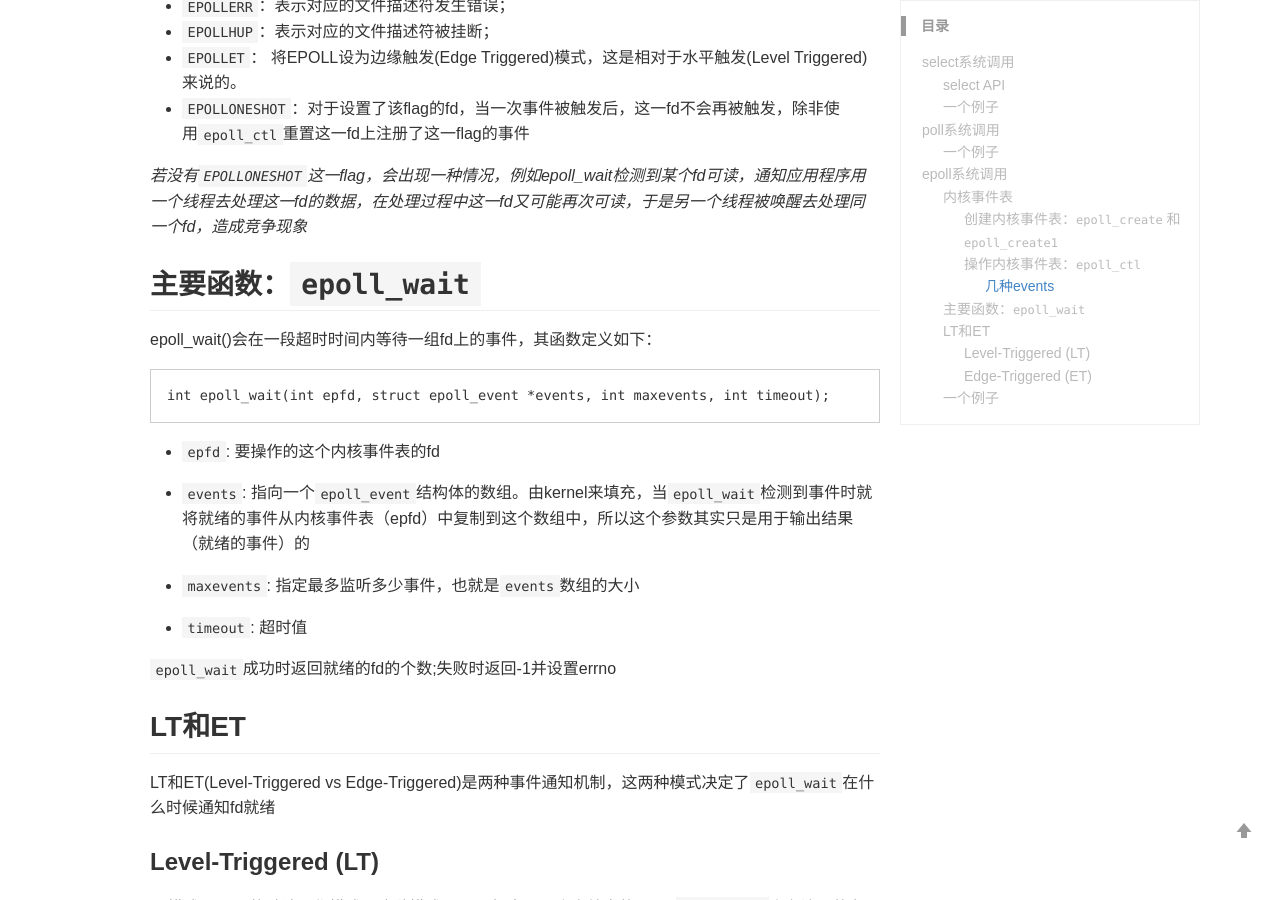
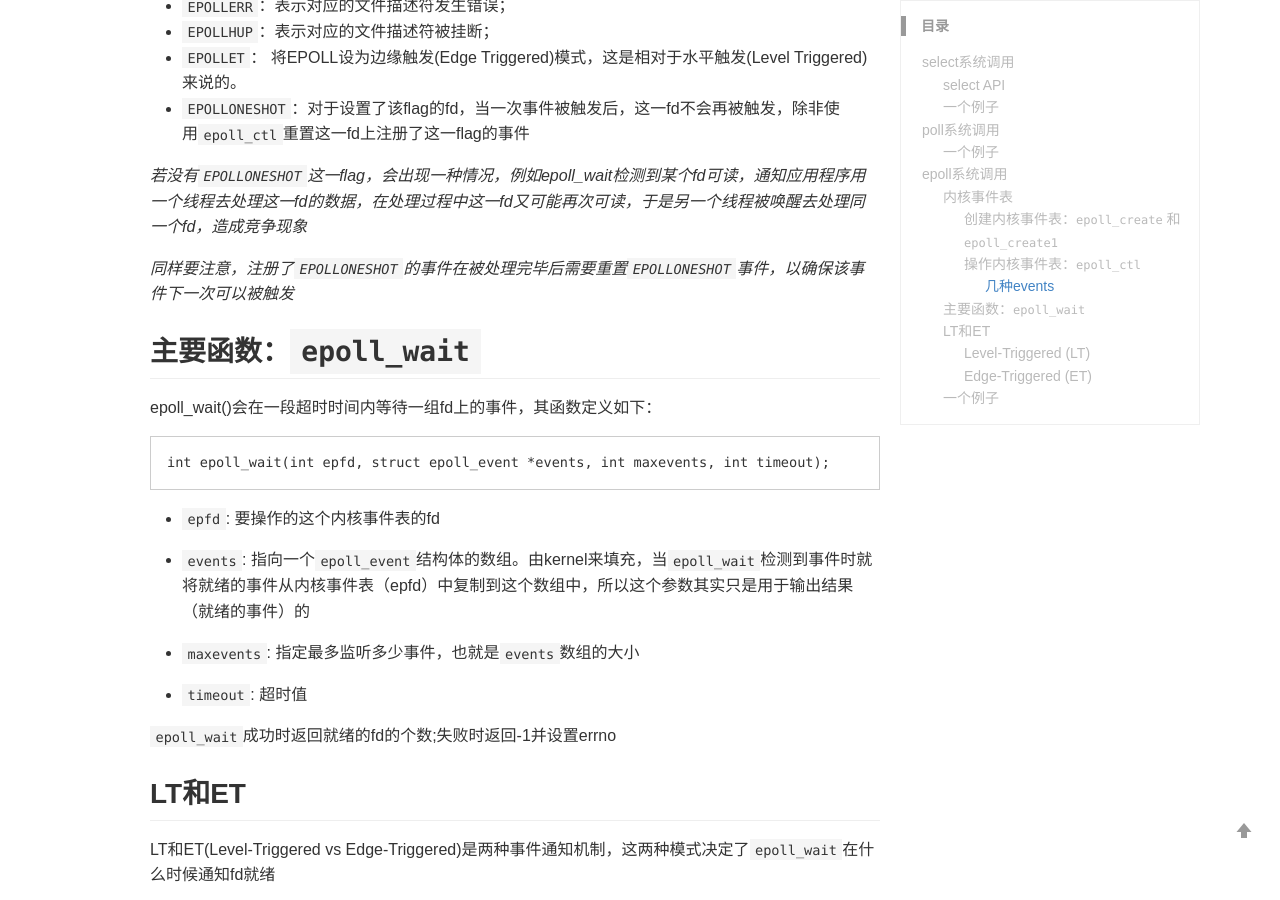
Before and after one commit to SamFrancisco30/SamFrancisco.github.io, a Jekyll site: the page built from _posts/2023-09-18-linux-webserver-study-epoll.md, in a window 1280 px wide and 900 px high, scrolled down 4722 px. Built offline with Jekyll 4.4.1, drawn with Linux system fonts in a browser that asks for light colours; comment, search, counter and statistics services are not loaded; a style sheet for code colours, icons or effects is not loaded; some of the changed text lies outside the part shown.

Commit message:
update post

````diff
--- a/_posts/2023-09-18-linux-webserver-study-epoll.md
+++ b/_posts/2023-09-18-linux-webserver-study-epoll.md
@@ -192,6 +192,8 @@ events可以是以下几个宏的集合：
 
 *若没有`EPOLLONESHOT`这一flag，会出现一种情况，例如epoll_wait检测到某个fd可读，通知应用程序用一个线程去处理这一fd的数据，在处理过程中这一fd又可能再次可读，于是另一个线程被唤醒去处理同一个fd，造成竞争现象*
 
+*同样要注意，注册了`EPOLLONESHOT`的事件在被处理完毕后需要重置`EPOLLONESHOT`事件，以确保该事件下一次可以被触发*
+
 ## 主要函数：`epoll_wait`
 epoll_wait()会在一段超时时间内等待一组fd上的事件，其函数定义如下：
 ```
````
